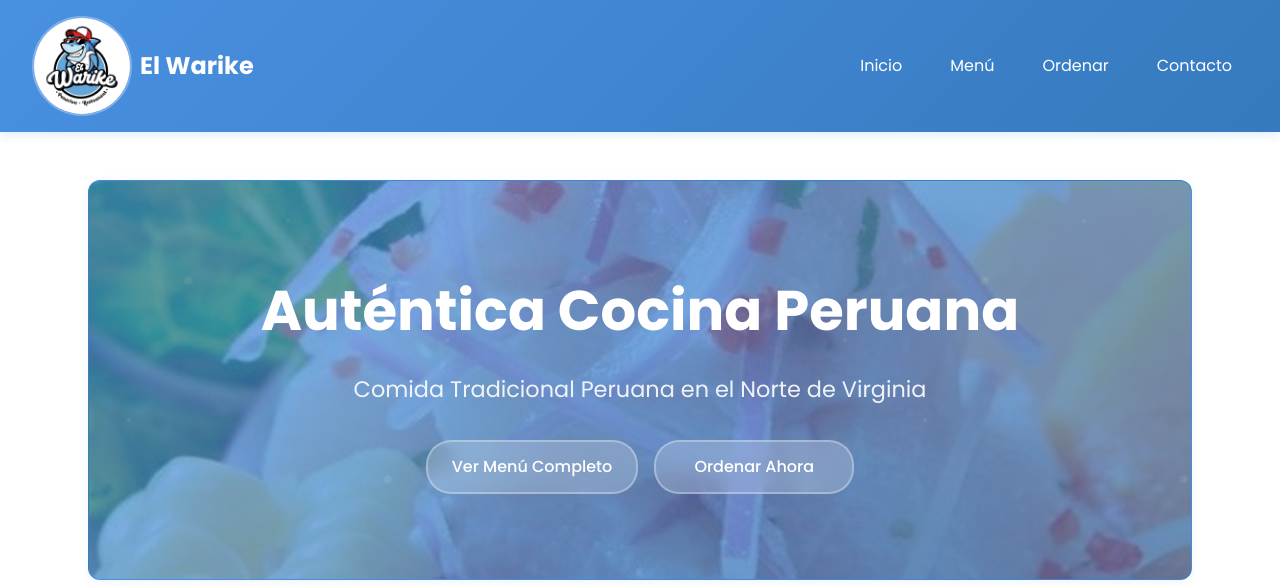
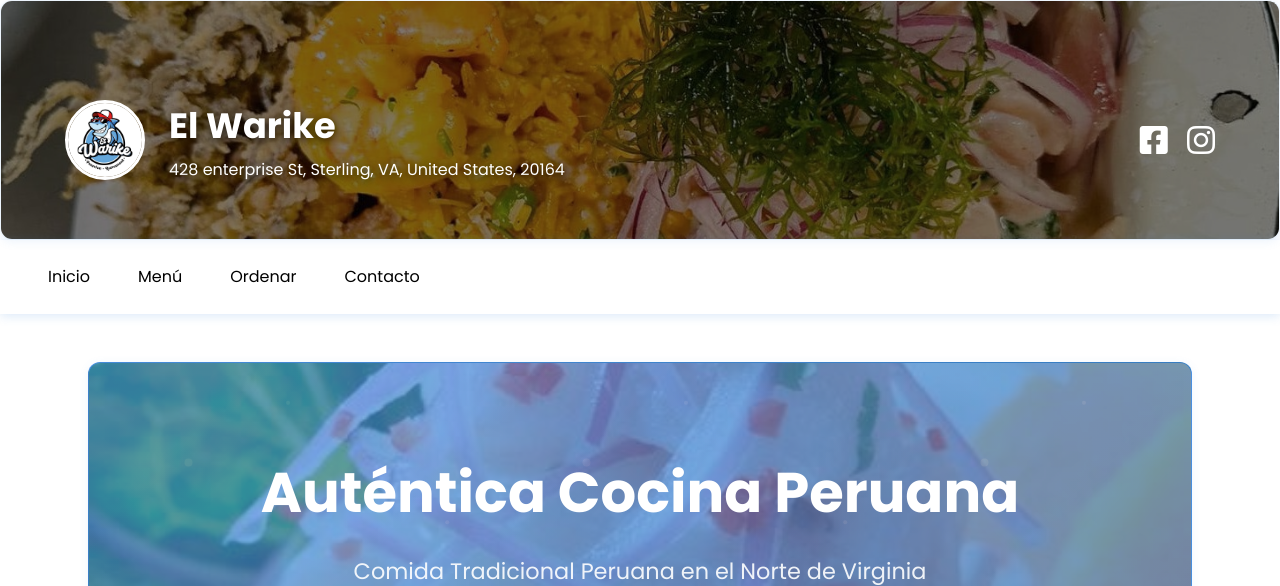
Before and after one commit to cristianchihuan/Warike, a Flask app: page / in a window 1280 px wide. Shown: the top 586 px of the page. Run offline with Flask 3, Linux system fonts and the light colour scheme.

Commit message:
pushing updates to social media

```diff
--- a/app.py
+++ b/app.py
@@ -31,9 +31,9 @@ config = {
 # Restaurant configuration - Updated to match Peruvian Warike branding
 RESTAURANT_INFO = {
     'name': 'Peruvian Warike',
-    'phone': '(434) 845 - 0070',
-    'email': 'info@peruvianwarike.com',
-    'address': '1213 Greenview Dr, Lynchburg, VA 24502',
+    'phone': '(571) 436-6183',
+    'email': 'warike92@gmail.com',
+    'address': '428 enterprise St , Sterling, VA, United States, 20164',
     'hours': {
         'mon_thu': '11:00 AM - 9:00 PM',
         'fri_sat': '11:00 AM - 9:30 PM',
--- a/static/styles.css
+++ b/static/styles.css
@@ -20,13 +20,72 @@ body {
 
 /* Header Styles - Light Blue Theme */
 .header {
-    background: linear-gradient(135deg, #4A90E2 0%, #357ABD 100%);
-    color: white;
-    padding: 1rem;
+    /* background: linear-gradient(135deg, #4A90E2 0%, #357ABD 100%); */
+    background: none;
+    color: black;
+    padding: 0;
     position: sticky;
     top: 0;
     z-index: 1000;
     box-shadow: 0 2px 10px rgba(74, 144, 226, 0.2);
+}
+
+.header-top {
+    display: flex;
+    justify-content: space-between;
+    align-items: center;
+    background-size: cover;
+    background-position: center;
+    padding: 1.5rem 1rem;
+    /* border-radius: 8px; */
+    /* margin-bottom: 1rem; */
+}
+
+.header-top.banner-bg {
+    background-image: url('images/banner/banner.jpg');
+    background-repeat: no-repeat;
+    min-height: 180px;
+    background-size: cover;
+    background-position: center;
+    position: relative;
+}
+
+.header-top.banner-bg::before {
+    content: '';
+    position: absolute;
+    top: 0; left: 0; right: 0; bottom: 0;
+    background: rgba(255,255,255,0.65); /* white overlay for lower contrast */
+    z-index: 1;
+    border-radius: inherit;
+}
+
+.header-top > * {
+    position: relative;
+    z-index: 2;
+}
+
+.logo h1,
+.nav-menu a,
+.nav-toggle,
+.social-links a {
+    color: black !important;
+}
+
+.social-links {
+    display: flex;
+    gap: 1rem;
+    align-items: center;
+}
+
+.social-links a {
+    color: black;
+    font-size: 1.5rem;
+    text-decoration: none;
+    transition: opacity 0.3s;
+}
+
+.social-links a:hover {
+    opacity: 0.8;
 }
 
 .logo {
@@ -50,6 +109,7 @@ body {
     font-weight: 700;
     text-align: center;
     margin-bottom: 0;
+    color: black;
 }
 
 .nav {
@@ -624,6 +684,79 @@ section h2 {
     font-size: 1.1rem;
 }
 
+/* Hero Banner Section */
+.hero-banner {
+    position: relative;
+    width: 100%;
+    height: 240px;
+    display: flex;
+    align-items: flex-end;
+    justify-content: flex-start;
+    overflow: hidden;
+    margin-bottom: 0;
+}
+.hero-banner-bg {
+    position: absolute;
+    top: 0; left: 0; right: 0; bottom: 0;
+    background-image: url('images/banner/banner.jpg');
+    background-size: cover;
+    background-position: center;
+    filter: brightness(0.5) grayscale(0.1);
+    z-index: 1;
+}
+.hero-banner-content {
+    position: relative;
+    z-index: 2;
+    display: flex;
+    flex-direction: row;
+    align-items: center;
+    justify-content: space-between;
+    width: 100%;
+    padding: 2rem 2rem 1.5rem 2rem;
+}
+.hero-logo-title {
+    display: flex;
+    align-items: center;
+    gap: 1.5rem;
+}
+.hero-logo-img {
+    width: 80px;
+    height: 80px;
+    border-radius: 50%;
+    object-fit: cover;
+    border: 3px solid #fff;
+    background: #fff;
+}
+.hero-title {
+    font-size: 2.2rem;
+    font-weight: 800;
+    color: #fff;
+    margin: 0;
+    text-shadow: 0 2px 8px rgba(0,0,0,0.7);
+}
+.hero-address {
+    color: #fff;
+    font-size: 1rem;
+    margin: 0.2rem 0 0 0;
+    text-shadow: 0 2px 8px rgba(0,0,0,0.7);
+}
+.hero-social-links {
+    display: flex;
+    gap: 1.2rem;
+    align-items: center;
+}
+.hero-social-links a {
+    color: #fff;
+    font-size: 2rem;
+    transition: opacity 0.3s;
+}
+.hero-social-links a:hover {
+    opacity: 0.7;
+}
+
+/* Remove old header-top/banner-bg styles for now */
+.header-top, .header-top.banner-bg, .header-top.banner-bg::before { display: none !important; }
+
 /* Responsive Design */
 @media (min-width: 768px) {
     .header {
--- a/templates/index.html
+++ b/templates/index.html
@@ -10,12 +10,25 @@
 </head>
 <body>
     <div class="container">
-        <!-- Header -->
+        <!-- Hero Banner Section -->
+        <section class="hero-banner">
+            <div class="hero-banner-bg"></div>
+            <div class="hero-banner-content">
+                <div class="hero-logo-title">
+                    <img src="{{ url_for('static', filename='images/profile_picture/Profile_Picture.jpg') }}" alt="El Warike Logo" class="hero-logo-img">
+                    <div>
+                        <h1 class="hero-title">El Warike</h1>
+                        <p class="hero-address">428 enterprise St, Sterling, VA, United States, 20164</p>
+                    </div>
+                </div>
+                <div class="hero-social-links">
+                    <a href="https://www.facebook.com/peruvianwarike" target="_blank" rel="noopener" title="Facebook"><i class="fab fa-facebook-square"></i></a>
+                    <a href="https://www.instagram.com/elwarike92/" target="_blank" rel="noopener" title="Instagram"><i class="fab fa-instagram"></i></a>
+                </div>
+            </div>
+        </section>
+        <!-- Header (for nav only) -->
         <header class="header">
-            <div class="logo">
-                <img src="{{ url_for('static', filename='images/profile_picture/Profile_Picture.jpg') }}" alt="El Warike Logo" class="logo-img">
-                <h1>El Warike</h1>
-            </div>
             <nav class="nav">
                 <button class="nav-toggle" id="navToggle">
                     <i class="fas fa-bars"></i>
```
Also changed, not shown: other parts of static/styles.css (+36 -0 lines), static/images/banner/banner.jpg (added).
